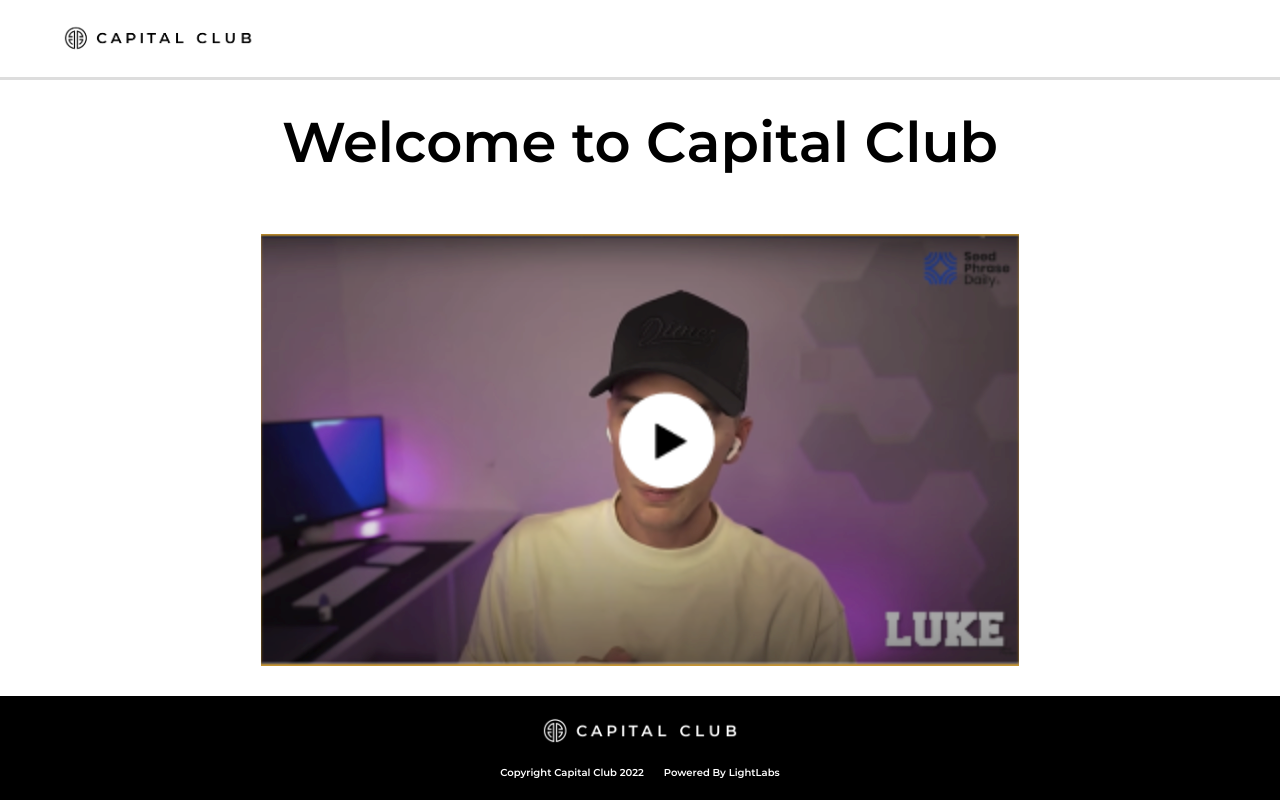
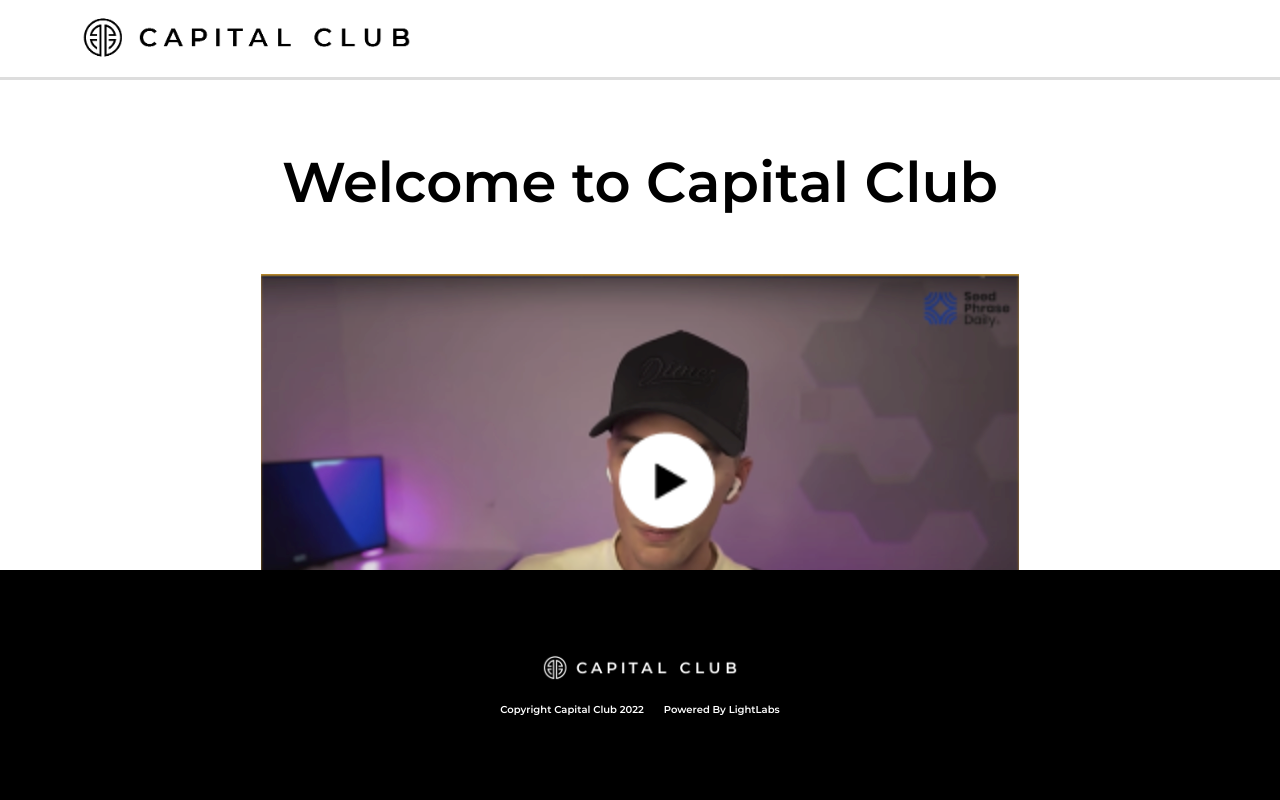
Before and after one commit to light-labs-io/capital-club-portal, a Next.js app: page / in a window 1280 px wide. Built offline with nearby package versions, Linux system fonts and the light colour scheme.

Commit message:
small updates

```diff
--- a/styles/Home.module.scss
+++ b/styles/Home.module.scss
@@ -12,7 +12,7 @@
     flex-direction: column;
     align-items: center;
     height: 100vh;
-    padding-top: 100px;
+    padding-top: 140px;
 
     h1 {
       color: #000000;
--- a/styles/footer.module.scss
+++ b/styles/footer.module.scss
@@ -3,6 +3,8 @@
   position: fixed;
   left: 0;
   bottom: 0;
+  max-height: 230px;
+  height: 100%;
 
   .container {
     padding: 20px 0;
@@ -30,6 +32,8 @@
 
 @media (max-width: 990px) {
   .footer {
+    height: auto;
+
     .container {
       .logo {
         max-width: 150px;
--- a/styles/header.module.scss
+++ b/styles/header.module.scss
@@ -9,7 +9,7 @@
     padding-bottom: 10px;
 
     .logo {
-      max-width: 240px;
+      max-width: 420px;
       width: 100%;
     }
   }
@@ -19,7 +19,7 @@
   .container {
     > div {
       .logo {
-        max-width: 200px;
+        max-width: 270px;
       }
     }
   }
```
